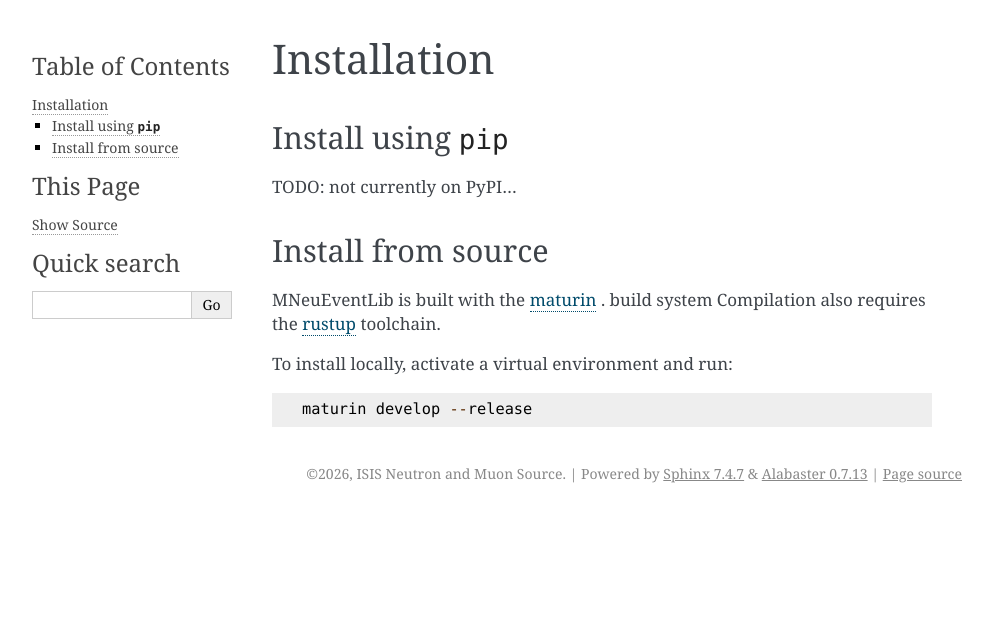
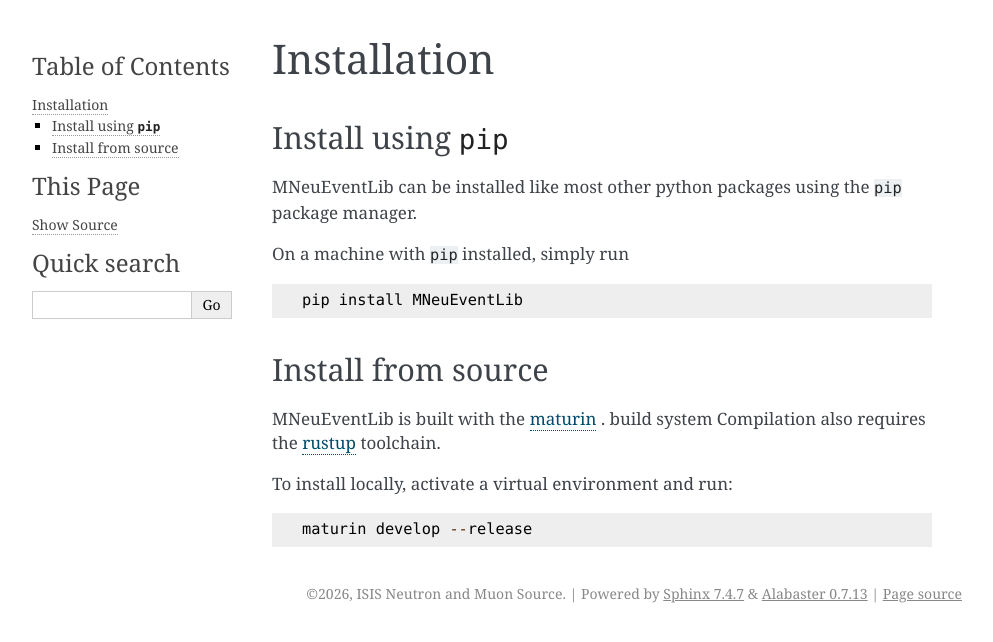
Before and after one commit to ISISMuon/MNeuEventLib, a Sphinx documentation site: the page built from docs/source/install.rst, in a window 1280 px wide. Shown: the top 642 px of the page, without its empty margins (148-1141 px from the left). Built offline with Sphinx 7.4.7, drawn with Linux system fonts in a browser that asks for light colours.

Commit message:
update info in docs (#122)

```diff
--- a/docs/source/index.rst
+++ b/docs/source/index.rst
@@ -13,8 +13,8 @@ version 2 histogram file. This processing may include filtering the events based
 - on the values of auxiliary logs such as sample logs, warnings, or vetos;
 - or on a high-pass filter of event amplitudes per detector.
 
-It is primarily for muon event data, and the histogram files are
-currently only compatible with `WiMDA <https://shadow.nd.rl.ac.uk/wimda/>`_.
+It is primarily for muon event data. The histogram files are
+compatible with `WiMDA <https://shadow.nd.rl.ac.uk/wimda/>`_ and `Mantid <https://www.mantidproject.org/>`_.
 
 Get started with MNeuEventLib
 -----------------------------
--- a/docs/source/install.rst
+++ b/docs/source/install.rst
@@ -6,7 +6,14 @@ Installation
 Install using ``pip``
 ---------------------
 
-TODO: not currently on PyPI...
+MNeuEventLib can be installed like most other python packages using the ``pip`` package manager.
+
+On a machine with ``pip`` installed, simply run
+
+.. code-block::
+
+   pip install MNeuEventLib
+
 
 Install from source
 -------------------
```
